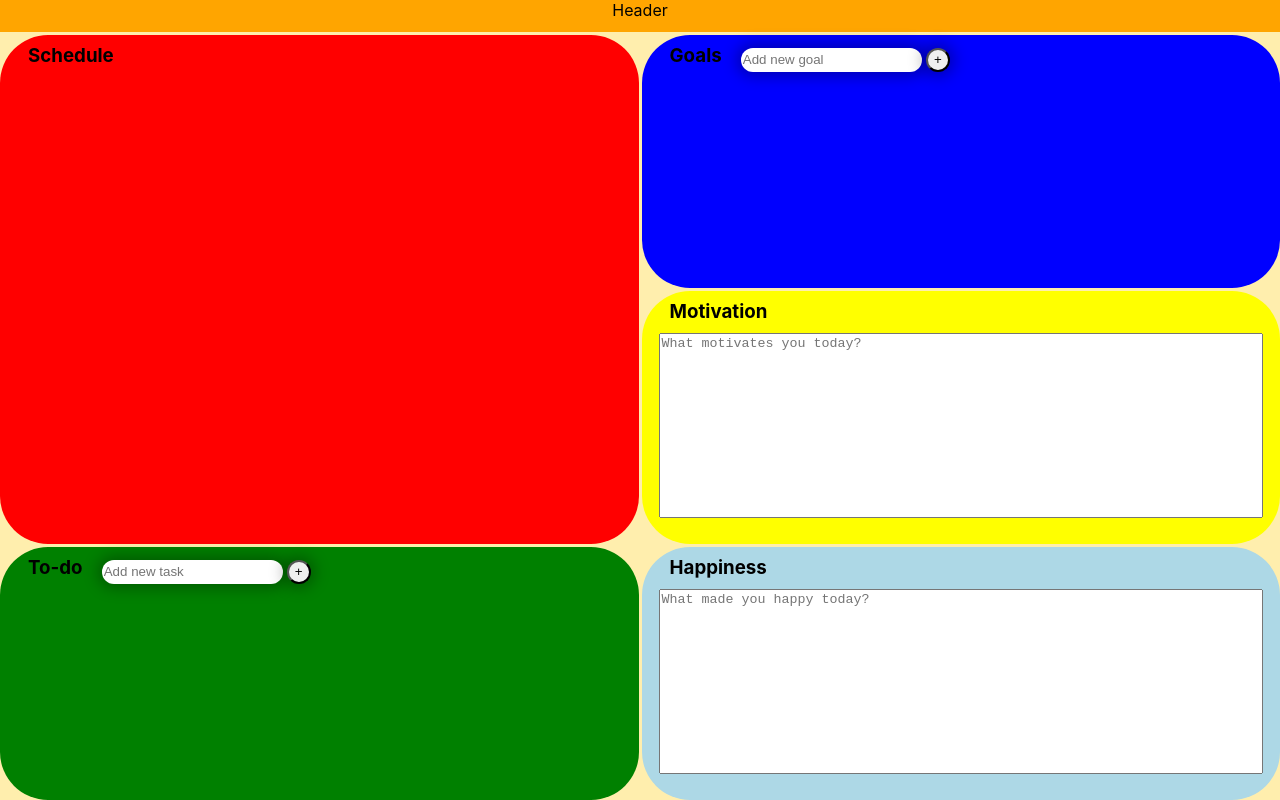
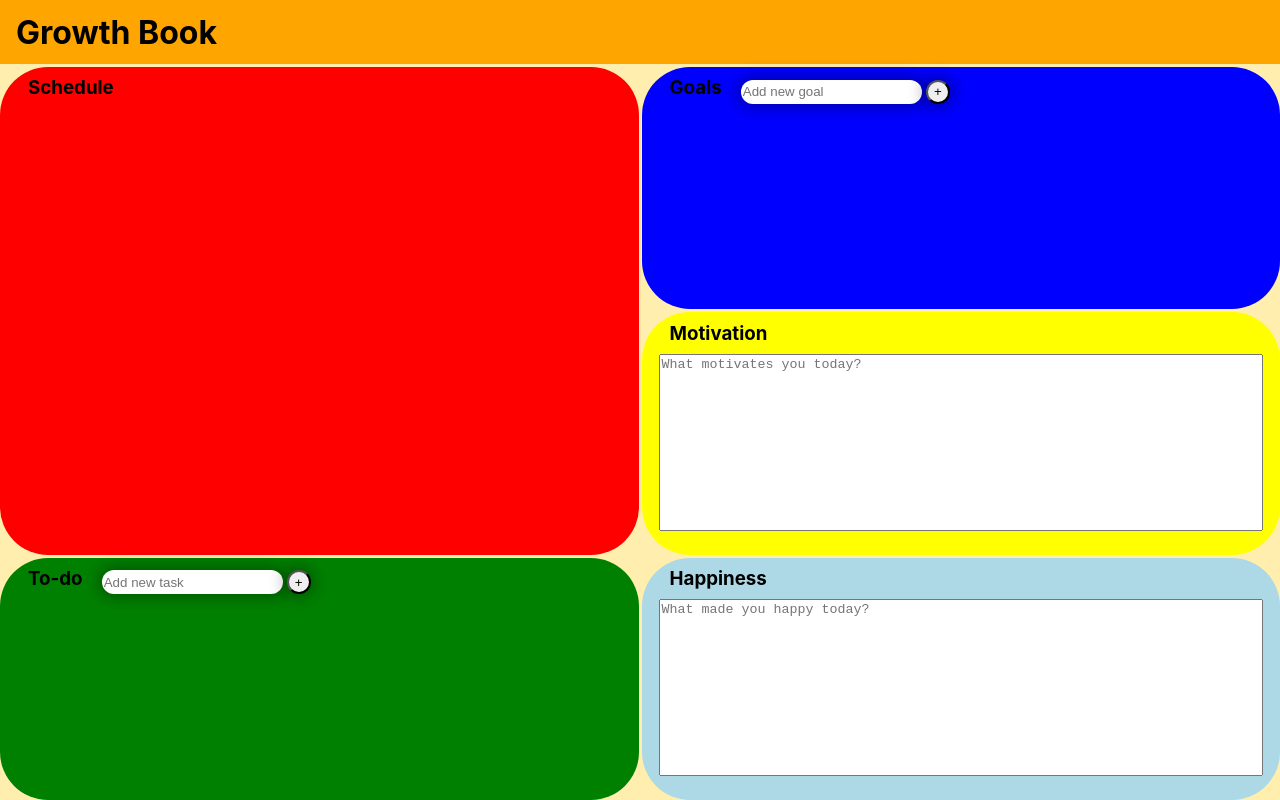
Before and after one commit to GiaFil7/growth-book-v2, a React (Create React App) app: page / in a window 1280 px wide. Built offline with nearby package versions, Linux system fonts and the light colour scheme.

Commit message:
Fix header

```diff
--- a/src/App.css
+++ b/src/App.css
@@ -20,7 +20,8 @@ html, body {
 
 .header {
   grid-column: 1 / -1;
-  height: 2em;
+  display: flex;
+  height: 4em;
   background-color: orange;
 }
 
@@ -82,6 +83,11 @@ textarea {
   margin-bottom: 2.5em;
 }
 
+h1 {
+  align-self: center;
+  margin-left: 0.5em;
+}
+
 h3 {
   margin-top: 0;
   margin-left: 10px;
--- a/src/App.js
+++ b/src/App.js
@@ -6,6 +6,7 @@ import Goals from './Components/Goals'
 import Motivation from './Components/Motivation'
 import Todo from './Components/Todo'
 import Happiness from './Components/Happiness'
+import Header from './Components/Header'
 
 class App extends React.Component {
   constructor () {
@@ -22,7 +23,7 @@ class App extends React.Component {
   render () {
     return (
       <div className='App'>
-        <div className='header'>Header</div>
+        <Header />
         <Schedule />
         <Goals />
         <Motivation />
--- /dev/null
+++ b/src/Components/Header.js
@@ -0,0 +1,11 @@
+import React from 'react'
+
+function Header () {
+  return (
+    <div className='header'>
+      <h1>Growth Book</h1>
+    </div>
+  )
+}
+
+export default Header
```
